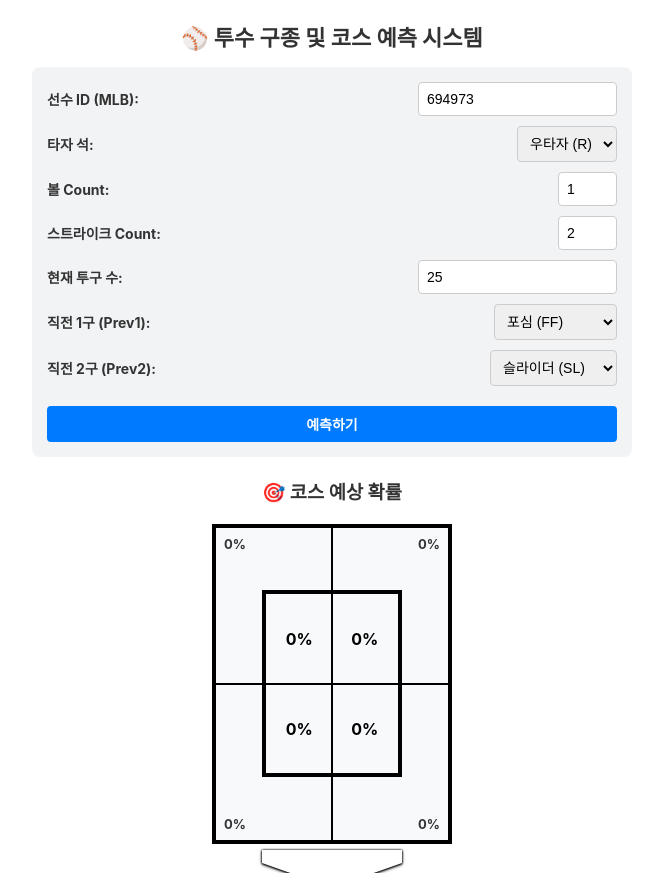
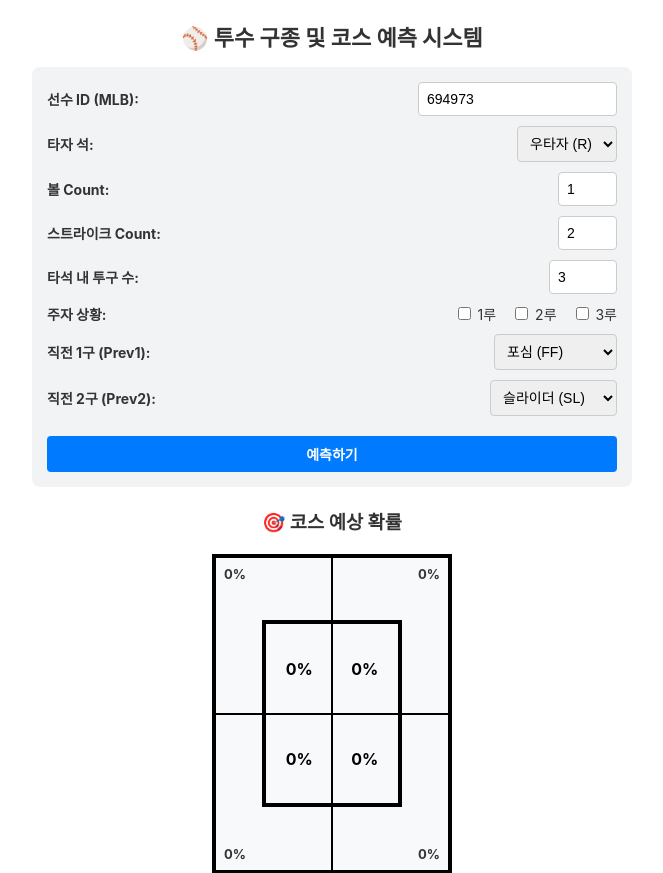
Before and after one commit to jise0oo3027-eng/baseball-app, a Flask app: page / in a window 1280 px wide. Shown: the top 873 px of the page, without its empty margins (308-971 px from the left). Run offline with Flask 3, Linux system fonts and the light colour scheme.

Commit message:
Update index.html

```diff
--- a/templates/index.html
+++ b/templates/index.html
@@ -36,6 +36,18 @@
     button { background-color: #007bff; color: white; border: none; cursor: pointer; font-weight: bold; margin-top: 10px; }
     button:hover { background-color: #0056b3; }
 
+    /* 주자 체크박스 그룹 스타일 */
+    .checkbox-group {
+      display: flex;
+      gap: 15px;
+      font-size: 14px;
+      font-weight: bold;
+    }
+    .checkbox-group label {
+      font-weight: normal;
+      cursor: pointer;
+    }
+
     /* ---------------- 🎯 8분할 스트라이크 존 스타일 ---------------- */
     .zone-wrapper {
       position: relative;
@@ -47,7 +59,6 @@
       box-sizing: border-box;
     }
 
-    /* 중앙 십자선 (전체 관통) */
     .zone-wrapper::before {
       content: '';
       position: absolute;
@@ -65,7 +76,6 @@
       z-index: 1;
     }
 
-    /* 바깥쪽 Chase 존 (모서리 배치) */
     .chase-zone {
       position: absolute;
       width: 50%; height: 50%;
@@ -83,7 +93,6 @@
     #CHASE_LL { bottom: 0; left: 0; align-items: flex-end; justify-content: flex-start; }
     #CHASE_LR { bottom: 0; right: 0; align-items: flex-end; justify-content: flex-end; }
 
-    /* 안쪽 Strike 존 (중앙 배치) */
     .strike-box {
       position: absolute;
       top: 20%; left: 20%;
@@ -109,7 +118,6 @@
     #SZ_LL { bottom: 0; left: 0; }
     #SZ_LR { bottom: 0; right: 0; }
 
-    /* ⚾ 하단 홈플레이트 스타일 */
     .home-plate-container {
       display: flex;
       justify-content: center;
@@ -123,7 +131,6 @@
       clip-path: polygon(0% 0%, 100% 0%, 100% 35%, 50% 100%, 0% 35%);
     }
 
-    /* ---------------- 📊 구종 예측 게이지 바 스타일 ---------------- */
     .results { background: #e9ecef; padding: 15px; border-radius: 8px; margin-top: 25px; }
 
     .pitch-item {
@@ -183,8 +190,16 @@
       <input type="number" id="strikes" value="2" min="0" max="2">
     </div>
     <div class="form-row">
-      <label for="cum_pitch_count">현재 투구 수:</label>
-      <input type="number" id="cum_pitch_count" value="25" min="1">
+      <label for="at_bat_pitch_number">타석 내 투구 수:</label>
+      <input type="number" id="at_bat_pitch_number" value="3" min="1" max="10">
+    </div>
+    <div class="form-row">
+      <label>주자 상황:</label>
+      <div class="checkbox-group">
+        <label><input type="checkbox" id="on_1b"> 1루</label>
+        <label><input type="checkbox" id="on_2b"> 2루</label>
+        <label><input type="checkbox" id="on_3b"> 3루</label>
+      </div>
     </div>
     <div class="form-row">
       <label for="prev1_pitch">직전 1구 (Prev1):</label>
@@ -196,7 +211,7 @@
         <option value="SI">싱커 (SI)</option>
         <option value="ST">스위퍼 (ST)</option>
         <option value="FS">스플리터 (FS)</option>
-        <option value="FIRST_PITCH">없음 (초구)</option>
+        <option value="FIRST">없음 (초구)</option>
       </select>
     </div>
     <div class="form-row">
@@ -209,7 +224,7 @@
         <option value="SI">싱커 (SI)</option>
         <option value="ST">스위퍼 (ST)</option>
         <option value="FS">스플리터 (FS)</option>
-        <option value="FIRST_PITCH">없음 (1~2구째)</option>
+        <option value="FIRST">없음 (1~2구째)</option>
       </select>
     </div>
     <button onclick="getPrediction()">예측하기</button>
@@ -254,7 +269,10 @@
         stand: document.getElementById('stand').value,
         balls: parseInt(document.getElementById('balls').value),
         strikes: parseInt(document.getElementById('strikes').value),
-        cum_pitch_count: parseInt(document.getElementById('cum_pitch_count').value),
+        at_bat_pitch_number: parseInt(document.getElementById('at_bat_pitch_number').value),
+        on_1b: document.getElementById('on_1b').checked ? 1 : 0,
+        on_2b: document.getElementById('on_2b').checked ? 1 : 0,
+        on_3b: document.getElementById('on_3b').checked ? 1 : 0,
         prev1_pitch: document.getElementById('prev1_pitch').value,
         prev2_pitch: document.getElementById('prev2_pitch').value
       };
@@ -269,7 +287,7 @@
         const result = await response.json();
 
         if (result.status === 'success') {
-          // 1. 코스 확률 렌더링 & 히트맵 색상/가독성 가공
+          // 1. 코스 확률 렌더링 & 히트맵 색상 가공
           const zones = result.zones;
           const maxProb = Math.max(...Object.values(zones));
 
@@ -281,7 +299,6 @@
                 const alpha = (prob / maxProb) * 0.85;
                 el.style.backgroundColor = `rgba(255, 69, 58, ${alpha})`;
 
-                // 히트맵 배경이 진해지면 글씨를 흰색으로 변경하여 가독성 확보
                 if (alpha > 0.45) {
                   el.style.color = '#ffffff';
                 } else {
@@ -312,9 +329,9 @@
             predictionsDiv.appendChild(item);
           });
 
-          // 3. 정확도 정보 출력
+          // 3. 정확도 정보 출력 (구종 정확도, 코스 정확도, 베이스라인 포함)
           document.getElementById('accuracy-info').innerText =
-            `모델 교차 검증 정확도: ${result.accuracy}% (기존 베이스라인: ${result.baseline_acc}%)`;
+            `구종 모델 정확도: ${result.accuracy}% | 코스 모델 정확도: ${result.zone_accuracy}% (기존 베이스라인: ${result.baseline_acc}%)`;
 
         } else {
           alert('오류: ' + result.message);
```
